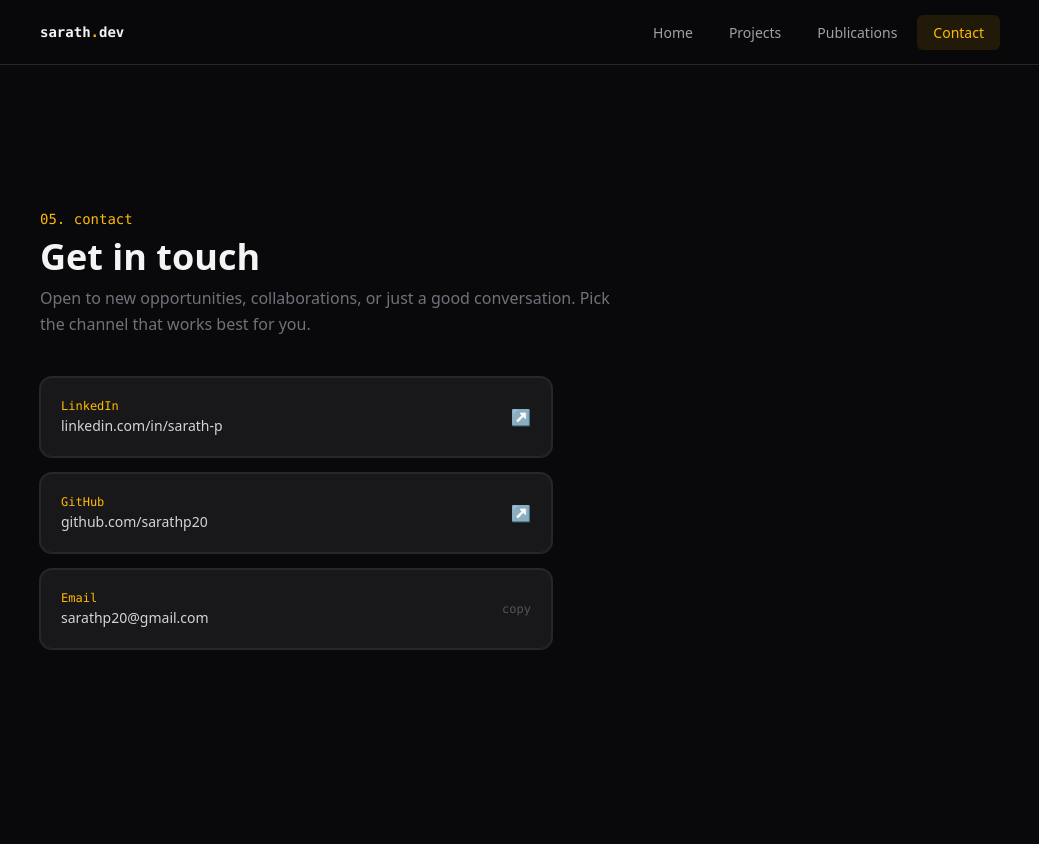
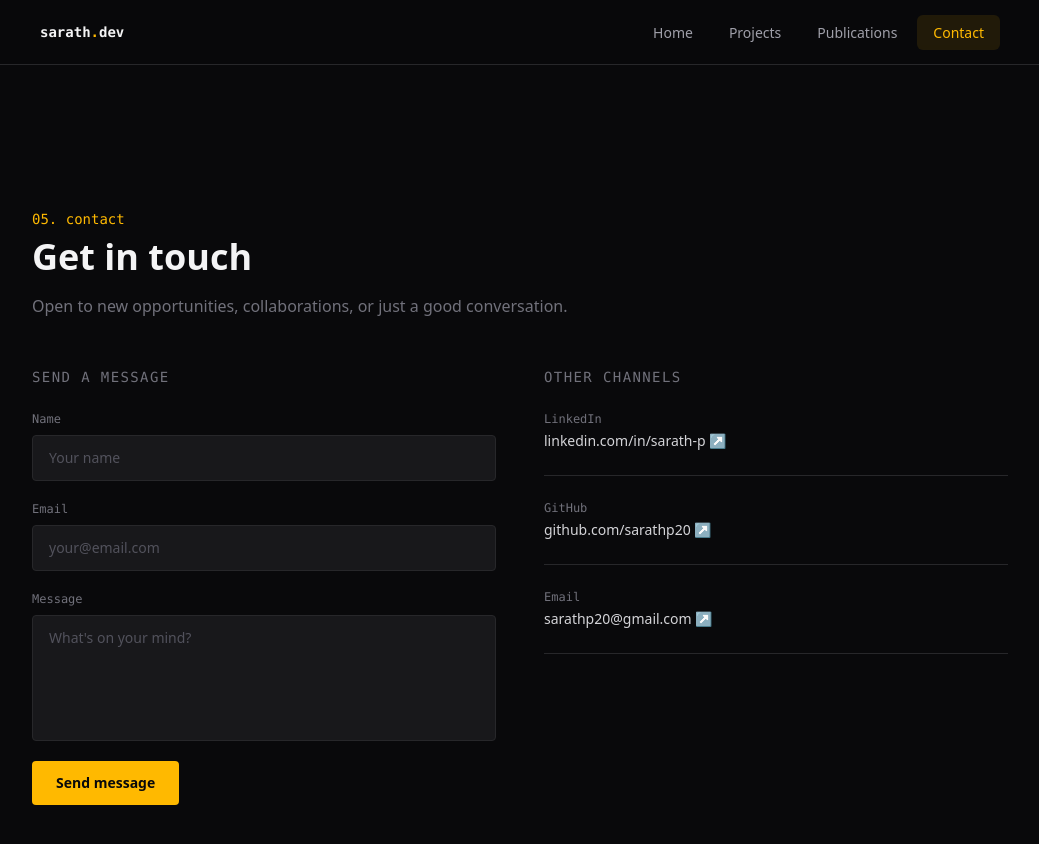
Before and after one commit to sarathp20/sarath-portfolio, a Next.js app: page /contact in a window 1280 px wide. Shown: the top 844 px of the page, without its empty margins (120-1159 px from the left). Before the commit the page ends 800 px from the top, so only its background shows below. Built offline with nearby package versions, Linux system fonts and the light colour scheme.

Commit message:
contact page

```diff
--- /dev/null
+++ b/app/api/contact/route.ts
@@ -0,0 +1,60 @@
+// app/api/contact/route.ts
+import { Resend } from 'resend'
+import { NextRequest } from 'next/server'
+
+const resend = new Resend(process.env.RESEND_API_KEY)
+
+export async function POST(req: NextRequest) {
+  try {
+    // 1. Parse the JSON body sent from the form
+    const body = await req.json()
+    const { name, email, message } = body
+
+    // 2. Validate — never trust client input
+    if (!name || !email || !message) {
+      return Response.json(
+        { error: 'Name, email and message are required.' },
+        { status: 400 }  // 400 = bad request
+      )
+    }
+
+    // Basic email format check
+    const emailRegex = /^[^\s@]+@[^\s@]+\.[^\s@]+$/
+    if (!emailRegex.test(email)) {
+      return Response.json(
+        { error: 'Invalid email address.' },
+        { status: 400 }
+      )
+    }
+
+    // 3. Send the email via Resend
+    await resend.emails.send({
+      from: 'Portfolio Contact <onboarding@resend.dev>', // use this until you have a domain
+      to: 'sarathp20@gmail.com',
+      replyTo: email,           // ← replying goes directly to the recruiter
+      subject: `Portfolio message from ${name}`,
+      html: `
+        <div style="font-family: sans-serif; max-width: 600px;">
+          <h2 style="color: #fbbf24;">New message from your portfolio</h2>
+          <p><strong>Name:</strong> ${name}</p>
+          <p><strong>Email:</strong> ${email}</p>
+          <p><strong>Message:</strong></p>
+          <p style="background:#f4f4f5; padding: 16px; border-radius: 8px;">${message}</p>
+        </div>
+      `,
+    })
+
+    // 4. Return success
+    return Response.json(
+      { success: true },
+      { status: 200 }
+    )
+
+  } catch (error) {
+    console.error('Contact form error:', error)
+    return Response.json(
+      { error: 'Something went wrong. Please try again.' },
+      { status: 500 }  // 500 = server error
+    )
+  }
+}
--- a/app/contact/page.tsx
+++ b/app/contact/page.tsx
@@ -3,90 +3,173 @@
 
 import { useState } from 'react'
 
-const contacts = [
-  {
-    label: 'LinkedIn',
-    value: 'sarath-p-77ab97183',
-    display: 'linkedin.com/in/sarath-p',
-    href: 'https://www.linkedin.com/in/sarath-p-77ab97183/',
-    action: 'link',
-  },
-  {
-    label: 'GitHub',
-    value: 'sarathp20',
-    display: 'github.com/sarathp20',
-    href: 'https://github.com/sarathp20',
-    action: 'link',
-  },
-  {
-    label: 'Email',
-    value: 'sarathp20@gmail.com',
-    display: 'sarathp20@gmail.com',
-    href: null,
-    action: 'copy',
-  },
-] as const
+type FormState = 'idle' | 'loading' | 'success' | 'error'
 
 export default function Contact() {
-  const [copied, setCopied] = useState(false)
+    const [name, setName] = useState('')
+    const [email, setEmail] = useState('')
+    const [message, setMessage] = useState('')
+    const [status, setStatus] = useState<FormState>('idle')
+    const [errorMsg, setErrorMsg] = useState('')
 
-  function handleCopy(value: string) {
-    navigator.clipboard.writeText(value).then(() => {
-      setCopied(true)
-      setTimeout(() => setCopied(false), 2000)
+    async function handleSubmit(e: React.FormEvent) {
+        e.preventDefault()
+        setStatus('loading')
+        setErrorMsg('')
+
+        try {
+            // POST to your Route Handler
+            const res = await fetch('/api/contact', {
+                method: 'POST',
+                headers: { 'Content-Type': 'application/json' },
+                body: JSON.stringify({ name, email, message }),
             })
+
+            const data = await res.json()
+
+            if (!res.ok) {
+                setErrorMsg(data.error ?? 'Something went wrong.')
+                setStatus('error')
+                return
+            }
+
+            setStatus('success')
+            setName('')
+            setEmail('')
+            setMessage('')
+
+        } catch {
+            setErrorMsg('Could not connect. Please try again.')
+            setStatus('error')
+        }
     }
 
     return (
-    <main className="mx-auto max-w-5xl px-4 sm:px-6 lg:px-8 py-20">
-      <div className="flex flex-col gap-2 mb-10">
+        <main className="mx-auto max-w-5xl px-6 py-20">
             <p className="font-mono text-sm text-amber-400">05. contact</p>
-        <h1 className="text-4xl font-bold text-zinc-100">Get in touch</h1>
-        <p className="text-base leading-relaxed max-w-xl text-zinc-500">
-          Open to new opportunities, collaborations, or just a good conversation. Pick the channel that works best for you.
+            <h1 className="mt-2 text-4xl font-bold text-zinc-100">Get in touch</h1>
+            <p className="mt-4 max-w-xl text-base leading-relaxed text-zinc-500">
+                Open to new opportunities, collaborations, or just a good conversation.
             </p>
+
+            <div className="mt-12 grid grid-cols-1 gap-12 md:grid-cols-2">
+
+                {/* ── Left — contact form ── */}
+                <div>
+                    <h2 className="text-sm font-mono text-zinc-500 uppercase tracking-widest mb-6">
+                        Send a message
+                    </h2>
+
+                    {status === 'success' ? (
+                        // Success state
+                        <div className="flex flex-col gap-4 rounded-lg border border-amber-400/30 bg-amber-400/5 p-8">
+                            <p className="text-2xl">✓</p>
+                            <p className="text-zinc-100 font-medium">Message sent!</p>
+                            <p className="text-sm text-zinc-400">
+                                Thanks for reaching out. I'll get back to you soon.
+                            </p>
+                            <button
+                                onClick={() => setStatus('idle')}
+                                className="self-start text-xs font-mono text-amber-400 hover:text-amber-300 transition-colors"
+                            >
+                                Send another →
+                            </button>
+                        </div>
+                    ) : (
+                        <form onSubmit={handleSubmit} className="flex flex-col gap-5">
+                            {/* Name */}
+                            <div className="flex flex-col gap-2">
+                                <label htmlFor="name" className="text-xs font-mono text-zinc-500">
+                                    Name
+                                </label>
+                                <input
+                                    id="name"
+                                    type="text"
+                                    value={name}
+                                    onChange={e => setName(e.target.value)}
+                                    required
+                                    placeholder="Your name"
+                                    className="rounded border border-zinc-800 bg-zinc-900 px-4 py-3 text-sm text-zinc-100 placeholder-zinc-600 outline-none focus:border-amber-400/50 focus:ring-1 focus:ring-amber-400/20 transition-colors"
+                                />
                             </div>
 
-      <ul aria-label="Contact links" className="flex flex-col gap-4 list-none max-w-lg">
-        {contacts.map(({ label, value, display, href, action }) => (
-          <li key={label}>
-            {action === 'link' ? (
+                            {/* Email */}
+                            <div className="flex flex-col gap-2">
+                                <label htmlFor="email" className="text-xs font-mono text-zinc-500">
+                                    Email
+                                </label>
+                                <input
+                                    id="email"
+                                    type="email"
+                                    value={email}
+                                    onChange={e => setEmail(e.target.value)}
+                                    required
+                                    placeholder="your@email.com"
+                                    className="rounded border border-zinc-800 bg-zinc-900 px-4 py-3 text-sm text-zinc-100 placeholder-zinc-600 outline-none focus:border-amber-400/50 focus:ring-1 focus:ring-amber-400/20 transition-colors"
+                                />
+                            </div>
+
+                            {/* Message */}
+                            <div className="flex flex-col gap-2">
+                                <label htmlFor="message" className="text-xs font-mono text-zinc-500">
+                                    Message
+                                </label>
+                                <textarea
+                                    id="message"
+                                    value={message}
+                                    onChange={e => setMessage(e.target.value)}
+                                    required
+                                    rows={5}
+                                    placeholder="What's on your mind?"
+                                    className="rounded border border-zinc-800 bg-zinc-900 px-4 py-3 text-sm text-zinc-100 placeholder-zinc-600 outline-none focus:border-amber-400/50 focus:ring-1 focus:ring-amber-400/20 transition-colors resize-none"
+                                />
+                            </div>
+
+                            {/* Error message */}
+                            {status === 'error' && (
+                                <p className="text-xs text-red-400 font-mono">{errorMsg}</p>
+                            )}
+
+                            {/* Submit */}
+                            <button
+                                type="submit"
+                                disabled={status === 'loading'}
+                                className="self-start rounded bg-amber-400 px-6 py-3 text-sm font-semibold text-zinc-950 hover:bg-amber-300 transition-colors disabled:opacity-50 disabled:cursor-not-allowed"
+                            >
+                                {status === 'loading' ? 'Sending...' : 'Send message'}
+                            </button>
+                        </form>
+                    )}
+                </div>
+
+                {/* ── Right — other channels ── */}
+                <div className="flex flex-col gap-6">
+                    <h2 className="text-sm font-mono text-zinc-500 uppercase tracking-widest">
+                        Other channels
+                    </h2>
+                    {[
+                        { label: 'LinkedIn', value: 'linkedin.com/in/sarath-p', href: 'https://www.linkedin.com/in/sarath-p-77ab97183/' },
+                        { label: 'GitHub', value: 'github.com/sarathp20', href: 'https://github.com/sarathp20' },
+                        { label: 'Email', value: 'sarathp20@gmail.com', href: 'mailto:sarathp20@gmail.com' },
+                    ].map(link => (
                         <a
-                href={href!}
+                            key={link.label}
+                            href={link.href}
                             target="_blank"
                             rel="noopener noreferrer"
-                aria-label={`${label} — opens in a new tab`}
-                className="group flex items-center justify-between gap-4 p-5 bg-zinc-900 rounded-xl border border-zinc-800 ring-1 ring-zinc-800 hover:border-zinc-700 hover:ring-amber-400/20 hover:shadow-lg hover:shadow-amber-400/5 focus-visible:outline-none focus-visible:ring-2 focus-visible:ring-amber-400 transition-all duration-200"
+                            className="group flex flex-col gap-1 border-b border-zinc-800 pb-6 hover:border-zinc-600 transition-colors"
                         >
-                <div className="flex flex-col gap-0.5">
-                  <span className="text-xs font-mono text-amber-400">{label}</span>
-                  <span className="text-sm text-zinc-300 group-hover:text-zinc-100 transition-colors duration-200">{display}</span>
+                            <span className="text-xs font-mono text-zinc-500 group-hover:text-amber-400 transition-colors">
+                                {link.label}
+                            </span>
+                            <span className="text-sm text-zinc-300 group-hover:text-zinc-100 transition-colors">
+                                {link.value} ↗
+                            </span>
+                        </a>
+                    ))}
                 </div>
-                <span className="shrink-0 text-zinc-600 group-hover:text-zinc-400 transition-colors duration-200" aria-hidden="true">↗</span>
-              </a>
-            ) : (
-              <button
-                onClick={() => handleCopy(value)}
-                aria-label={copied ? 'Email copied to clipboard' : `Copy email address ${value}`}
-                className="group w-full flex items-center justify-between gap-4 p-5 bg-zinc-900 rounded-xl border border-zinc-800 ring-1 ring-zinc-800 hover:border-zinc-700 hover:ring-amber-400/20 hover:shadow-lg hover:shadow-amber-400/5 focus-visible:outline-none focus-visible:ring-2 focus-visible:ring-amber-400 transition-all duration-200 text-left"
-              >
-                <div className="flex flex-col gap-0.5">
-                  <span className="text-xs font-mono text-amber-400">{label}</span>
-                  <span className="text-sm text-zinc-300 group-hover:text-zinc-100 transition-colors duration-200">{display}</span>
+
             </div>
-                <span
-                  className={`shrink-0 text-xs font-mono transition-colors duration-200 ${
-                    copied ? 'text-amber-400' : 'text-zinc-600 group-hover:text-zinc-400'
-                  }`}
-                  aria-hidden="true"
-                >
-                  {copied ? 'copied!' : 'copy'}
-                </span>
-              </button>
-            )}
-          </li>
-        ))}
-      </ul>
         </main>
     )
 }
--- a/package.json
+++ b/package.json
@@ -11,7 +11,8 @@
   "dependencies": {
     "next": "16.2.4",
     "react": "19.2.4",
-    "react-dom": "19.2.4"
+    "react-dom": "19.2.4",
+    "resend": "^6.12.2"
   },
   "devDependencies": {
     "@tailwindcss/postcss": "^4",
```
Also changed, not shown: 1 other file (tests, documents, lock files or other folders). Lines whose indentation alone changed are shown as unchanged.
